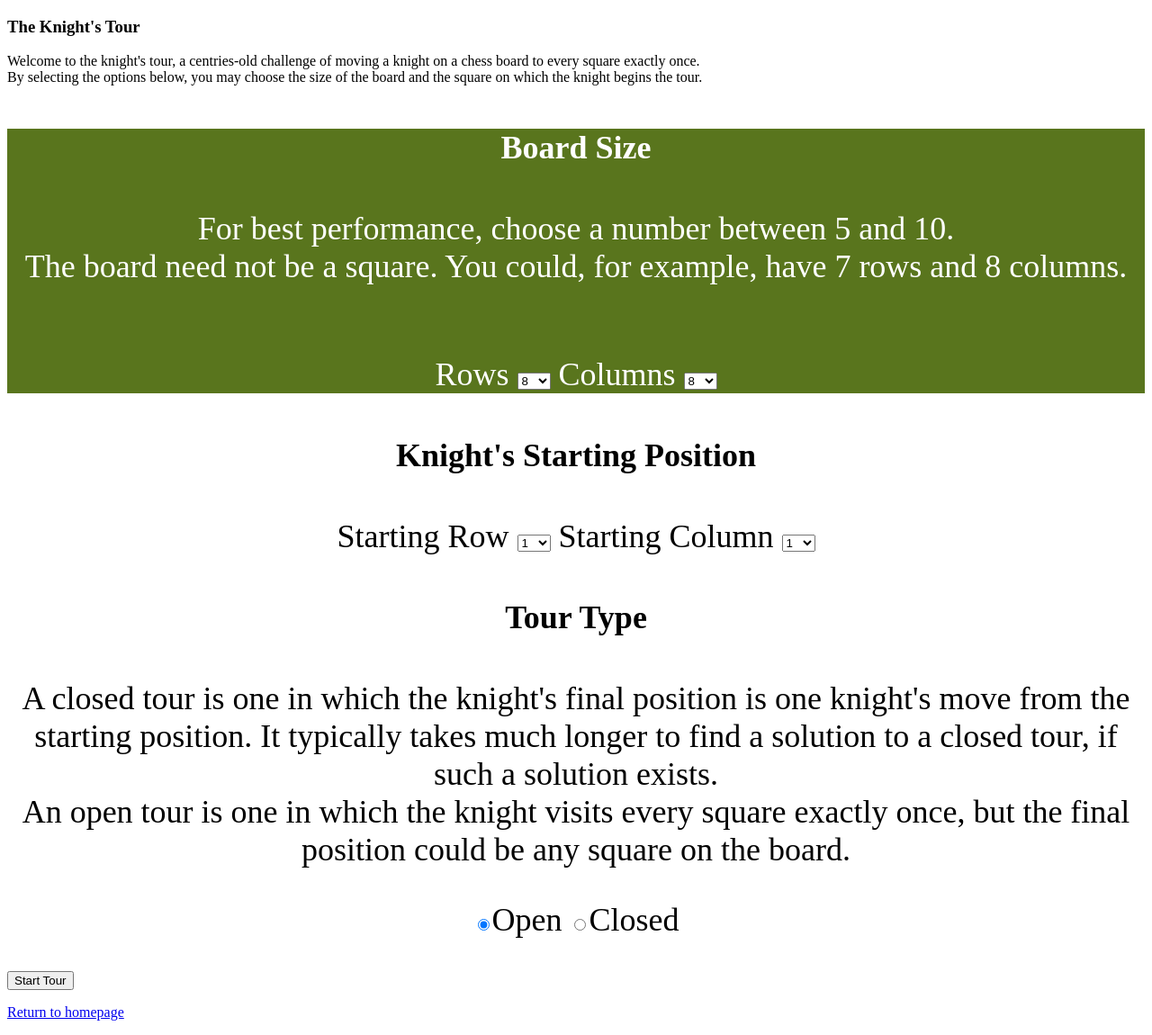
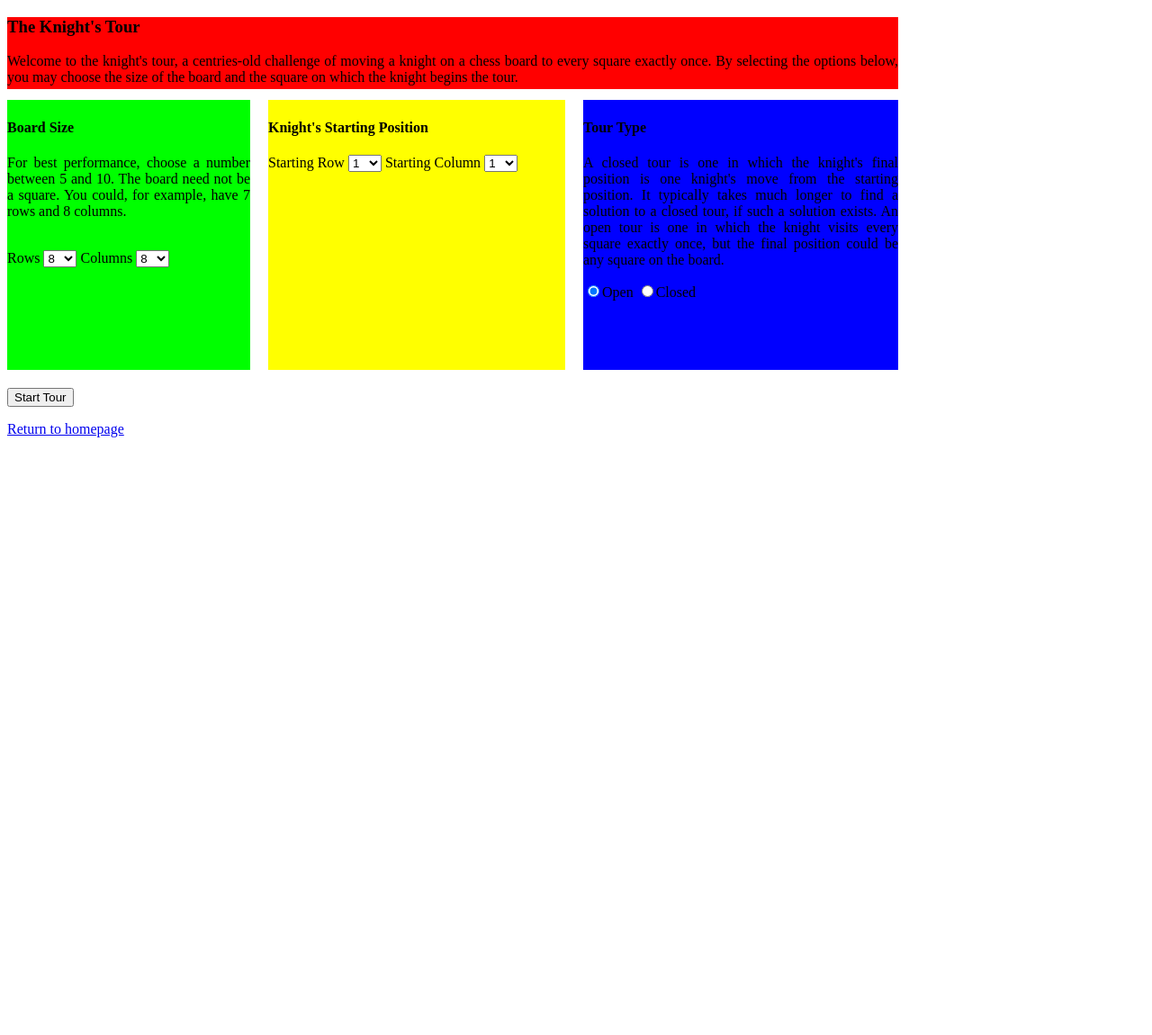
Before and after one commit to erikosmond/knights_tour, a Django app: template templates/choose_tour.html in a window 1280 px wide. Shown: the whole page at 90% size. After the commit the page ends 486 px from the top, so only its background shows below. Run offline with Django 3.2, Linux system fonts and the light colour scheme; the template is opened without the code that fills it, so the values that code supplies are empty.

Commit message:
saving better progress on html layout

```diff
--- a/templates/choose_tour.html
+++ b/templates/choose_tour.html
@@ -21,16 +21,17 @@
     padding: 0px;
     border: 1px solid black;
 	}
-	.tour_choice_segment {
-	font-size: 36px;
-	text-align: center;
-	background-size: 80px 60px;
+	.tourChoiceSegment {
+	font-size: 16px;
+	text-align: justify;
+	background-size: 180px 160px;
+	display: inline-block;
 	}
 	#boardSize {
 	background: #59751D;
 	color: #FFFFFF;
 	}
-	.OddSquare {
+	#startingPosition {
 	background: #FAFAFA;
 	color: #000000;
 	}
@@ -40,19 +41,26 @@
 {% if Error %}
 	<p>{{Error}}</p>
 {% endif %}
+
+<div id="selectionContainer" style="background-color:#FF0000;height:80px;width:990px;text-align: justify;margin-bottom: 20px">
 <h3>The Knight's Tour</h3>
 <p>
 	Welcome to the knight's tour, a centries-old challenge of moving a
-	knight on a chess board to every square exactly once.</br>
+	knight on a chess board to every square exactly once.
 	By selecting the options below, you may choose the size of the board
 	and the square on which the knight begins the tour.
 </p>
 
 <form id="tour_choice_form" name="chess_input" action="/knights_tour/choose_tour/" method="post">{% csrf_token %}
-	<div id="boardSize" class="tour_choice_segment">
+
+	<!--div id="boardSize" class="tour_choice_segment"-->
+	<div id="selectionContainer" style="height:320px;width:990px;text-align: justify;">
+	<div id="boardSizes" style="background-color:#00FF00;height:300px;width:270px;float:left;">
+
+
 	<h4>Board Size</h4>
 	<p>
-	For best performance, choose a number between 5 and 10.</br>
+	For best performance, choose a number between 5 and 10.
 	The board need not be a square. You could, for example, have 7 rows and 8 columns.</br></br>
 	</p>
 	Rows
@@ -81,7 +89,10 @@
 		<option value="12">12</option>
 	</select>
 	</div>
-	<div id="starting_position" class="tour_choice_segment">
+
+	<div id="startingPositions" style="background-color:#FFFF00;height:300px;width:330px;float:left;margin-left: 20px">
+
+	<!--div id="startingPosition" class="tourChoiceSegment"-->
 	<h4>Knight's Starting Position</h4>
 	Starting Row
 	<select name="starting_row" id="starting_row" onclick="validateStartRow();">
@@ -115,10 +126,15 @@
 		<option value="12">12</option>
 	</select>
 	</div>
-	<div id="tour_type" class="tour_choice_segment">
+
+
+	<div id="tourTypes" style="background-color:#0000FF;height:300px;width:350px;float:left;margin-left: 20px">
+	<!--div id="tour_type" class="tour_choice_segment" style="background-color:#FFD700"-->
+
+
 	<h4>Tour Type</h4>
 	<p> A closed tour is one in which the knight's final position is one knight's move from the starting position.
-	It typically takes much longer to find a solution to a closed tour, if such a solution exists.</br>
+	It typically takes much longer to find a solution to a closed tour, if such a solution exists.
 	An open tour is one in which the knight visits every square exactly once, but the final position could be any square on the board.
 	</p>
 	<input type="radio" name="tour_type" value="Open" checked>Open
@@ -126,9 +142,10 @@
 	<input type="radio" name="tour_type" value="Closed">Closed
 	</div>
 	</br></br>
+	</div>
 	<input type="submit" value="Start Tour" id="tour_button" onclick="setTimeout(disableButton, 10);">
 </form>
-<p><a href="/" style="alignment-adjust: baseline">Return to homepage</a></p>
+<p><a href="/" style="float:none;">Return to homepage</a></p>
 
 <!--form name="loginform" action="/knights_tour/index/" method="post">{% csrf_token %}
 	{{ form.as_p }}
```
